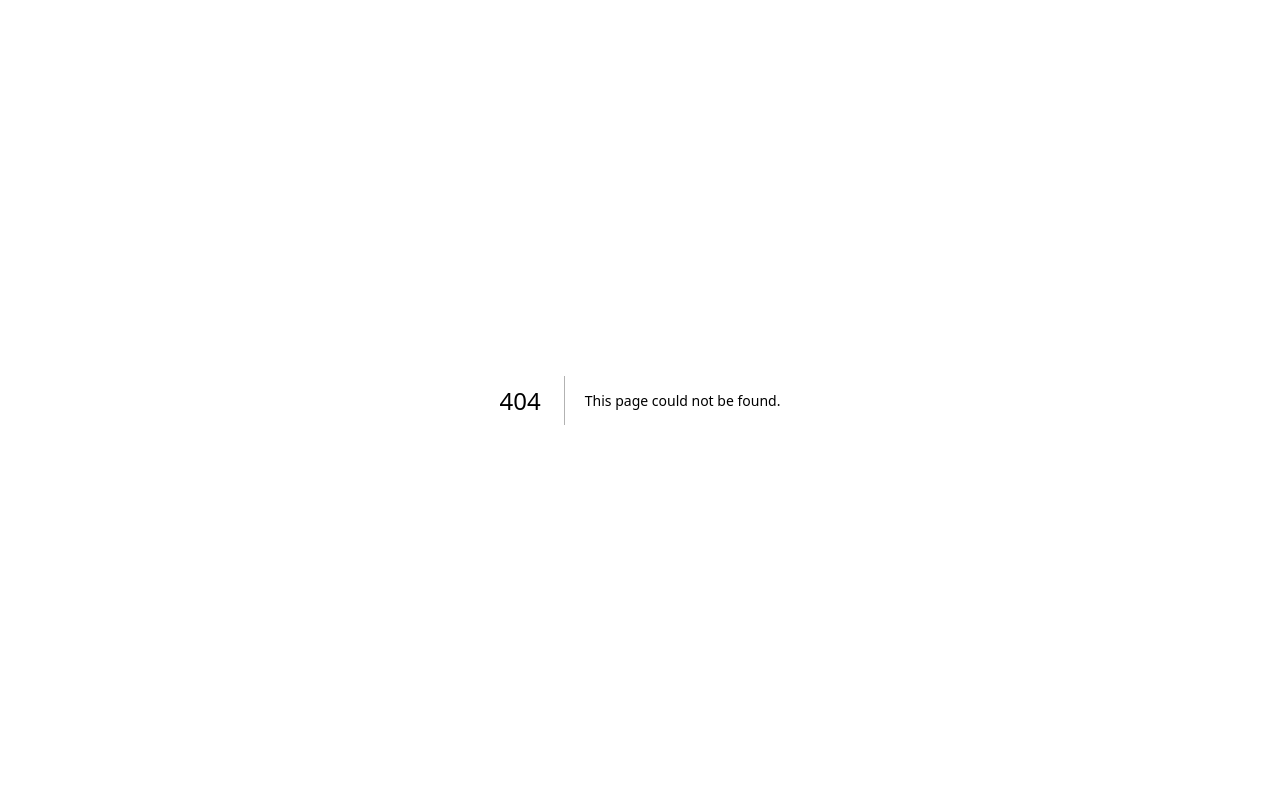
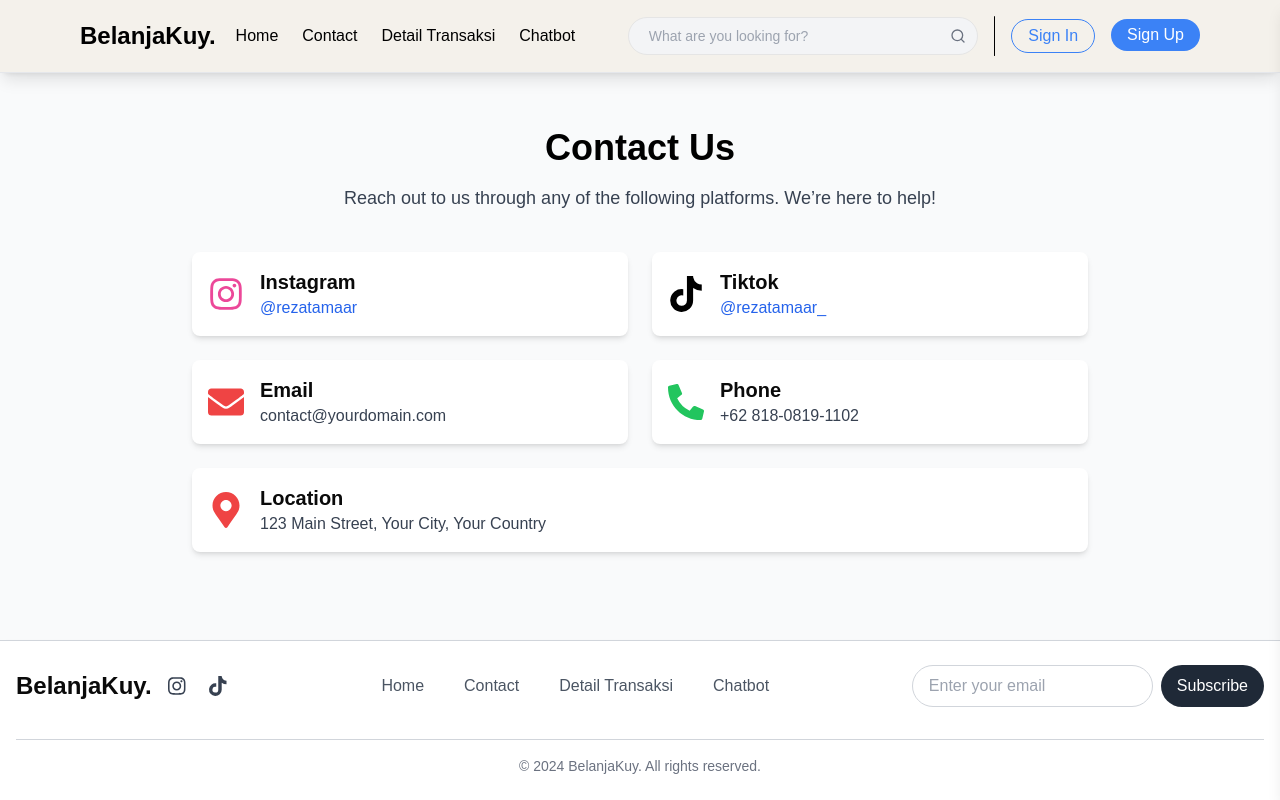
Before and after one commit to faharAhnaf/gadgetIdn-ecommerce, a Next.js app: page /contact in a window 1280 px wide. Before the commit this address had no page. Built offline with nearby package versions, Linux system fonts and the light colour scheme; no server answers.

Commit message:
feat : contact us

```diff
--- /dev/null
+++ b/src/app/(page)/contact/page.tsx
@@ -0,0 +1,78 @@
+"use client";
+
+import Navbar from "@/components/fragments/Navbar/index";
+import Footer from "@/components/fragments/Footer/index";
+import { FaInstagram, FaTiktok, FaEnvelope, FaPhoneAlt, FaMapMarkerAlt } from "react-icons/fa";
+
+export default function Contact() {
+  return (
+    <div className="h-screen flex flex-col bg-gray-50">
+      <Navbar />
+
+      <div className="flex-grow flex flex-col items-center justify-center p-6">
+        <h1 className="text-4xl font-bold text-black mt-10">Contact Us</h1>
+        <p className="text-lg text-gray-700 mt-4 text-center">
+          Reach out to us through any of the following platforms. We’re here to help!
+        </p>
+
+        <div className="mt-10 grid grid-cols-1 md:grid-cols-2 gap-6 max-w-4xl w-full">
+          <div className="flex items-center bg-white shadow-md rounded-lg p-4 hover:shadow-lg transition">
+            <FaInstagram className="text-pink-500 text-4xl mr-4" />
+            <div>
+              <h2 className="text-xl font-bold">Instagram</h2>
+              <a
+                href="https://www.instagram.com/rezatamaar"
+                target="_blank"
+                rel="noopener noreferrer"
+                className="text-blue-600 hover:underline"
+              >
+                @rezatamaar
+              </a>
+            </div>
+          </div>
+
+          <div className="flex items-center bg-white shadow-md rounded-lg p-4 hover:shadow-lg transition">
+            <FaTiktok className="text-black text-4xl mr-4" />
+            <div>
+              <h2 className="text-xl font-bold">Tiktok</h2>
+              <a
+                href="https://www.tiktok.com/@rezatamaar_"
+                target="_blank"
+                rel="noopener noreferrer"
+                className="text-blue-600 hover:underline"
+              >
+                @rezatamaar_
+              </a>
+            </div>
+          </div>
+
+          <div className="flex items-center bg-white shadow-md rounded-lg p-4 hover:shadow-lg transition">
+            <FaEnvelope className="text-red-500 text-4xl mr-4" />
+            <div>
+              <h2 className="text-xl font-bold">Email</h2>
+              <p className="text-gray-700">contact@yourdomain.com</p>
+            </div>
+          </div>
+
+          <div className="flex items-center bg-white shadow-md rounded-lg p-4 hover:shadow-lg transition">
+            <FaPhoneAlt className="text-green-500 text-4xl mr-4" />
+            <div>
+              <h2 className="text-xl font-bold">Phone</h2>
+              <p className="text-gray-700">+62 818-0819-1102</p>
+            </div>
+          </div>
+
+          <div className="flex items-center bg-white shadow-md rounded-lg p-4 hover:shadow-lg transition md:col-span-2">
+            <FaMapMarkerAlt className="text-red-500 text-4xl mr-4" />
+            <div>
+              <h2 className="text-xl font-bold">Location</h2>
+              <p className="text-gray-700">123 Main Street, Your City, Your Country</p>
+            </div>
+          </div>
+        </div>
+      </div>
+
+      <Footer />
+    </div>
+  );
+}
--- a/src/components/fragments/Footer/index.tsx
+++ b/src/components/fragments/Footer/index.tsx
@@ -1,5 +1,6 @@
 import { FontAwesomeIcon } from '@fortawesome/react-fontawesome';
-import { faInstagram, faTwitter, faFacebook } from '@fortawesome/free-brands-svg-icons';
+import { faInstagram, faTiktok } from '@fortawesome/free-brands-svg-icons';
+import Link from "next/link";
 
 export default function Footer() {
     return (
@@ -8,25 +9,30 @@ export default function Footer() {
           <div className="flex flex-col lg:flex-row justify-between items-center">
 
             <div className="flex items-center space-x-4">
-              <span className="text-2xl font-bold">GearMarket.</span>
+              <span className="text-2xl font-bold">BelanjaKuy.</span>
               <div className="flex items-center space-x-3 text-xl">
-                <a href="https://instagram.com" target="_blank" rel="noopener noreferrer">
+                <a href="https://www.instagram.com/rezatamaar" target="_blank" rel="noopener noreferrer">
                     <FontAwesomeIcon icon={faInstagram} className="text-gray-700 hover:text-black" />
                 </a>
-                <a href="https://twitter.com" target="_blank" rel="noopener noreferrer">
-                    <FontAwesomeIcon icon={faTwitter} className="text-gray-700 hover:text-black ml-3 mr-3" />
-                </a>
-                <a href="https://facebook.com" target="_blank" rel="noopener noreferrer">
-                    <FontAwesomeIcon icon={faFacebook} className="text-gray-700 hover:text-black" />
+                <a href="https://www.tiktok.com/@rezatamaar_" target="_blank" rel="noopener noreferrer">
+                    <FontAwesomeIcon icon={faTiktok} className="text-gray-700 hover:text-black ml-3 mr-3" />
                 </a>
               </div>
             </div>
 
             <div className="flex flex-col lg:flex-row space-y-4 lg:space-y-0 lg:space-x-10 mt-4 lg:mt-0">
-              <a href="#home" className="text-gray-600 hover:text-gray-900">Home</a>
-              <a href="#contact" className="text-gray-600 hover:text-gray-900">Contact</a>
-              <a href="#shop" className="text-gray-600 hover:text-gray-900">Detail Transaksi</a>
-              <a href="#chatbot" className="text-gray-600 hover:text-gray-900">Chatbot</a>
+              <Link href="/">
+                <p className="text-gray-600 hover:text-gray-900">Home</p>
+              </Link>
+              <Link href="/contact">
+                <p className="text-gray-600 hover:text-gray-900">Contact</p>
+              </Link>
+              <Link href="/invoice">
+                <p className="text-gray-600 hover:text-gray-900">Detail Transaksi</p>
+              </Link>
+              <Link href="/chatbot">
+                <p className="text-gray-600 hover:text-gray-900">Chatbot</p>
+              </Link>
             </div>
 
             <div className="mt-6 lg:mt-0">
--- a/src/components/fragments/HeaderSection/index.tsx
+++ b/src/components/fragments/HeaderSection/index.tsx
@@ -1,3 +1,5 @@
+import Link from "next/link";
+
 interface HeaderSectionProps {
     title: string;
     subtitle: string;
@@ -14,9 +16,11 @@ export default function HeaderSection({ title, subtitle, link }: HeaderSectionPr
                 </div>
                 <h1 className="text-2xl font-semibold">{title}</h1>
             </div>
-            <button className="bg-blue-500 h-max text-white text-md py-2 px-4 sm:px-5 md:px-6 rounded-[4px] hover:bg-blue-600 transition">
-                View All
-            </button>
+            <Link href="/search_list">
+                <button className="bg-blue-500 h-max text-white text-md py-2 px-4 sm:px-5 md:px-6 rounded-[4px] hover:bg-blue-600 transition">
+                    View All
+                </button>
+            </Link>
         </div>
     );
 }
```
